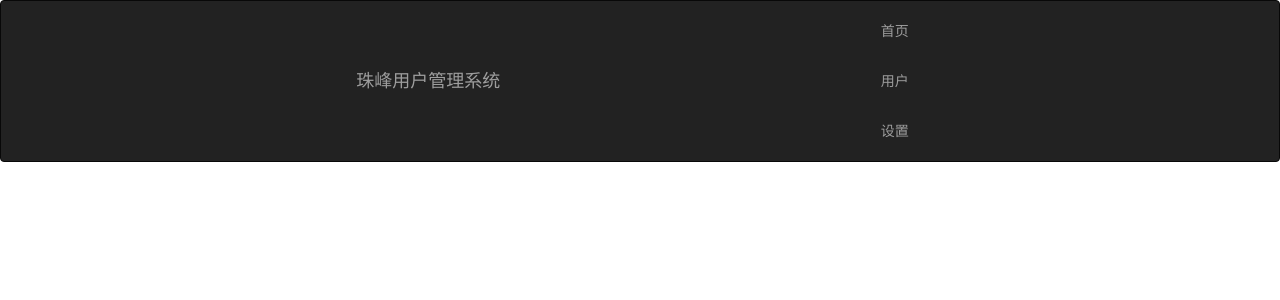
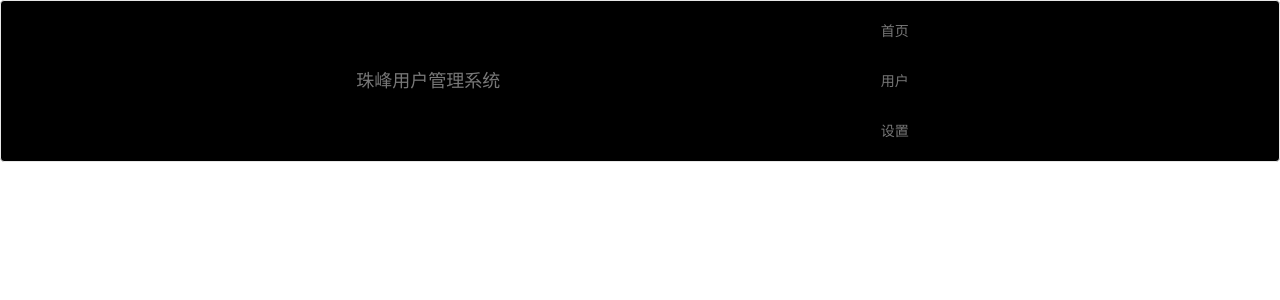
Before and after one commit to yjh1005797634/reactrouter1, a React (Create React App) app: page / in a window 1280 px wide. Shown: the top 300 px of the page. Built offline with nearby package versions, Linux system fonts and the light colour scheme.

Commit message:
修改bootstrap样式 提高权重

```diff
--- /dev/null
+++ b/src/components/App.css
@@ -0,0 +1,10 @@
+
+
+
+/*.header {*/
+    /*width: 500px;*/
+    /*border: 1px solid red;*/
+/*}*/
+.header .navbar-default {
+    background: black;
+}
--- a/src/components/App.js
+++ b/src/components/App.js
@@ -3,9 +3,14 @@
  */
 import React,{Component} from 'react';
 import {Button,Nav,Navbar,NavItem,NavDropdown,MenuItem } from 'react-bootstrap';
+import './App.css'
 
-// import 'node_modules/_bootstrap@4.1.3@bootstrap/dist/css/bootstrap.css';
+// import '../node_modules/_bootstrap@4.1.3@bootstrap/dist/css/bootstrap.css';
 // import '/Users/apple/Documents/ReactDemo/reactrouter1/node_modules/_bootstrap@4.1.3@bootstrap/dist/css/bootstrap.css';
+
+
+// import 'bootstrap/dist/css/bootstrap.css'
+// import '../../node_modules/bootstrap/dist/css/bootstrap.css';
 
 import Home from './Home'
 import User from './User'
@@ -32,11 +37,11 @@ export default class App extends Component{
 
         return (
             <Router>
-                <div>
+                <div className="header">
 
 
                     <div>
-                        <nav className="navbar navbar-inverse">
+                        <nav className="navbar navbar-default navCustom">
                             <div className="container-fluid">
                                 <div className="navbar-header">
                                     <div className="navbar-brand">
```
Also changed, not shown: 1 other file (tests, documents, lock files or other folders).
